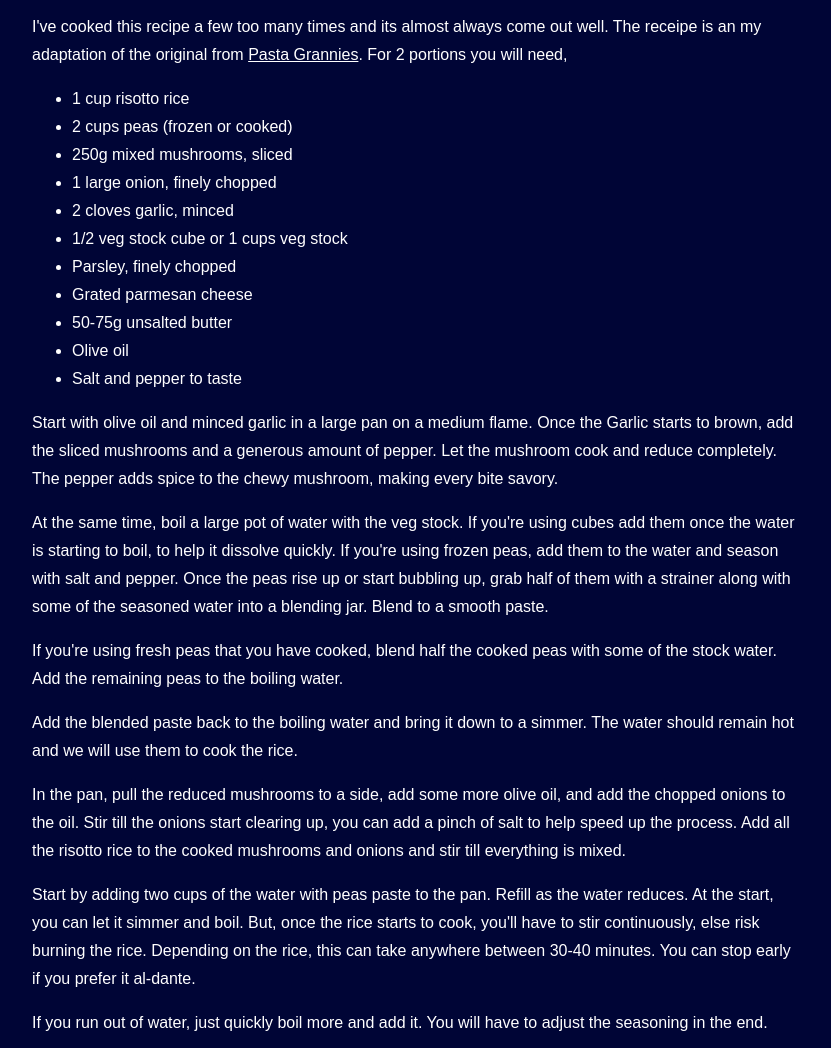
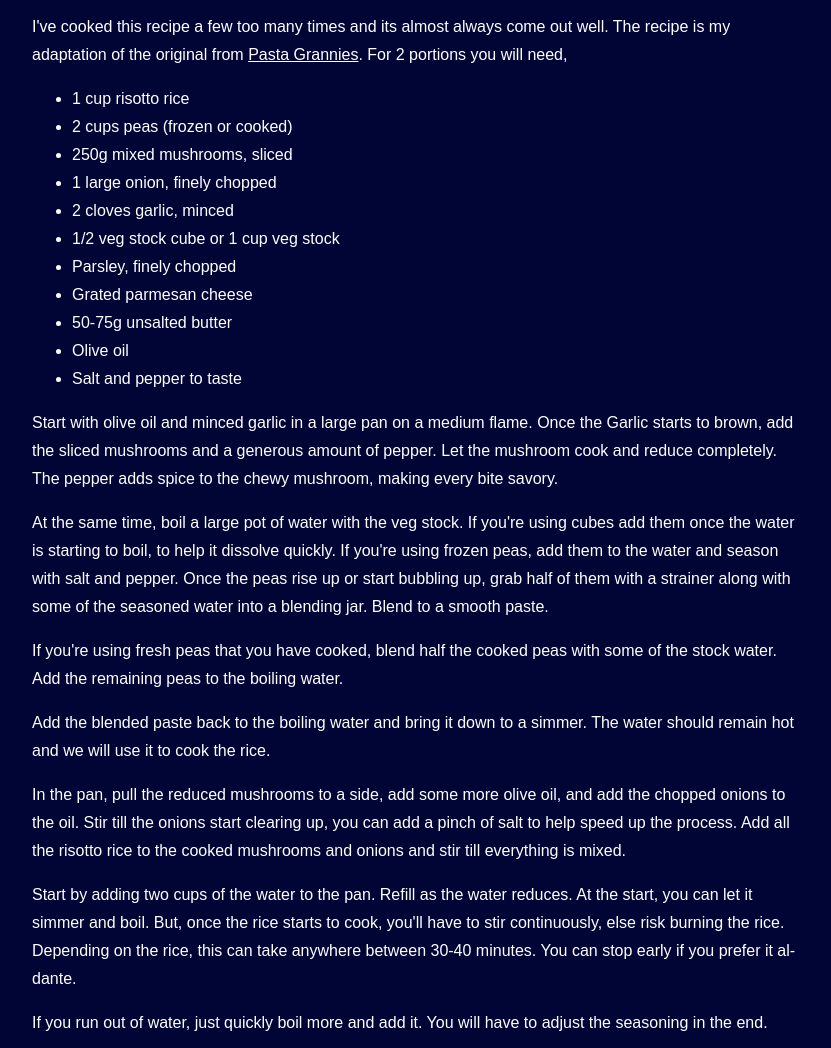
Before and after one commit to zeu5/zeu5.github.io, a plain HTML site: page blog/9.html in a window 1280 px wide. Shown: the part 252-1300 px from the top of the page, without its empty margins (224-1055 px from the left). Drawn offline with nearby package versions, Linux system fonts and the light colour scheme.

Commit message:
More typos

```diff
--- a/blog/9.html
+++ b/blog/9.html
@@ -22,14 +22,14 @@
 					<p class="blog-date">2026-05-29</p>
 				</article>
 
-                <p>I've cooked this recipe a few too many times and its almost always come out well. The receipe is an my adaptation of the original from <a href="https://www.amazon.in/Pasta-Grannies-Official-Cookbook-Secrets/dp/1784882887">Pasta Grannies</a>. For 2 portions you will need,</p>
+                <p>I've cooked this recipe a few too many times and its almost always come out well. The recipe is my adaptation of the original from <a href="https://www.amazon.in/Pasta-Grannies-Official-Cookbook-Secrets/dp/1784882887">Pasta Grannies</a>. For 2 portions you will need,</p>
                 <ul>
                     <li>1 cup risotto rice</li>
                     <li>2 cups peas (frozen or cooked)</li>
                     <li>250g mixed mushrooms, sliced</li>
                     <li>1 large onion, finely chopped</li>
                     <li>2 cloves garlic, minced</li>
-                    <li>1/2 veg stock cube or 1 cups veg stock</li>
+                    <li>1/2 veg stock cube or 1 cup veg stock</li>
                     <li>Parsley, finely chopped</li>
                     <li>Grated parmesan cheese</li>
                     <li>50-75g unsalted butter</li>
@@ -43,11 +43,11 @@
 
                 <p>If you're using fresh peas that you have cooked, blend half the cooked peas with some of the stock water. Add the remaining peas to the boiling water.</p>
 
-                <p>Add the blended paste back to the boiling water and bring it down to a simmer. The water should remain hot and we will use them to cook the rice.</p>
+                <p>Add the blended paste back to the boiling water and bring it down to a simmer. The water should remain hot and we will use it to cook the rice.</p>
 
                 <p>In the pan, pull the reduced mushrooms to a side, add some more olive oil, and add the chopped onions to the oil. Stir till the onions start clearing up, you can add a pinch of salt to help speed up the process. Add all the risotto rice to the cooked mushrooms and onions and stir till everything is mixed.</p>
 
-                <p>Start by adding two cups of the water with peas paste to the pan. Refill as the water reduces. At the start, you can let it simmer and boil. But, once the rice starts to cook, you'll have to stir continuously, else risk burning the rice. Depending on the rice, this can take anywhere between 30-40 minutes. You can stop early if you prefer it al-dante.</p>
+                <p>Start by adding two cups of the water to the pan. Refill as the water reduces. At the start, you can let it simmer and boil. But, once the rice starts to cook, you'll have to stir continuously, else risk burning the rice. Depending on the rice, this can take anywhere between 30-40 minutes. You can stop early if you prefer it al-dante.</p>
 
                 <p>If you run out of water, just quickly boil more and add it. You will have to adjust the seasoning in the end.</p>
 
```
